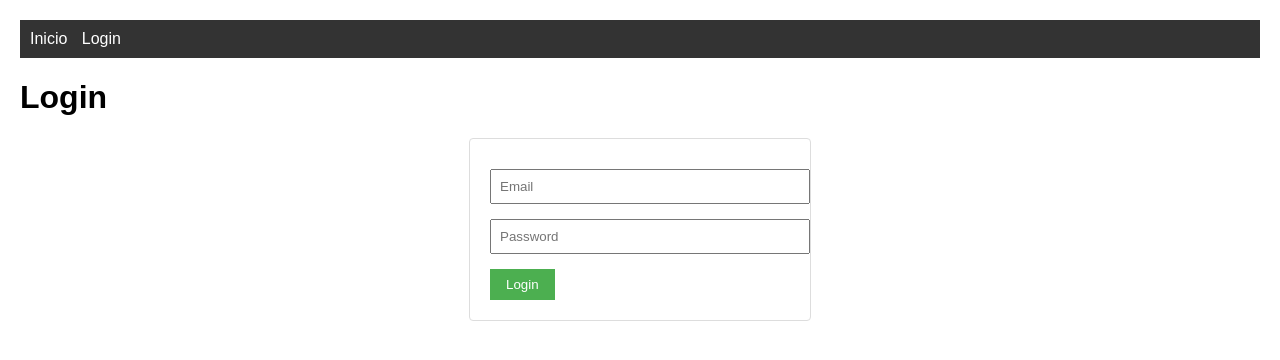
After one commit to nereasaga/investigacion-python-2, a Flask app: page /login in a window 1280 px wide. The commit adds this page. Shown: the top 360 px of the page. Run offline with Flask 3, Linux system fonts and the light colour scheme.

```diff
--- a/app.py
+++ b/app.py
@@ -1,10 +1,21 @@
 from flask import Flask
-from routes import init_routes  # Importa función que define rutas
+from flask_login import LoginManager
+from routes import init_routes
+from models import get_user_by_id
 
 app = Flask(__name__)
+app.secret_key = 'tu_clave_secreta_aqui'  # Necesario para sesiones
+
+login_manager = LoginManager()
+login_manager.init_app(app)
+login_manager.login_view = 'login'  # Nombre de la vista de login
+
+@login_manager.user_loader
+def load_user(user_id):
+    return get_user_by_id(user_id)
 
 # Registrar rutas
 init_routes(app)  # Aquí se vinculan las rutas al proyecto
 
-if __name__ == '__main__':
-    app.run(debug=True)
+# if __name__ == '__main__':
+#     app.run(debug=True)
--- a/requirements.txt
+++ b/requirements.txt
@@ -1,6 +1,7 @@
 blinker==1.9.0
 click==8.1.8
 Flask==3.1.0
+Flask-Login==0.6.3
 itsdangerous==2.2.0
 Jinja2==3.1.6
 MarkupSafe==3.0.2
--- a/routes.py
+++ b/routes.py
@@ -1,21 +1,43 @@
-from flask import jsonify, request, render_template, redirect, url_for
-from models import get_users, get_user_by_id, add_user, update_user, del_user, del_user_by_email  # Importa la función modular
+from flask import jsonify, request, render_template, redirect, url_for, flash
+from flask_login import login_user, logout_user, login_required, current_user
+from models import get_user_by_email, get_users, get_user_by_id, add_user, update_user, del_user, del_user_by_email, get_user_by_username
 
 # Definir rutas
 def init_routes(app):
-    # Ruta de inicio
+    @app.route('/login', methods=['GET', 'POST'])
+    def login():
+        if request.method == 'POST':
+            email = request.form.get('email')
+            password = request.form.get('password')
+            user = get_user_by_email(email)
+
+            if user and user.password == password:  # En producción usar hash
+                login_user(user)
+                return redirect(url_for('index'))
+            flash('Usuario o contraseña incorrectos')
+        return render_template('login.html')
+
+    @app.route('/logout')
+    @login_required
+    def logout():
+        logout_user()
+        return redirect(url_for('login'))
+
     @app.route('/')
+    @login_required
     def index():
         return render_template('index.html')
 
   # Vista de lista de usuarios
     @app.route('/users/view')
+    @login_required
     def list_users_view():
         users = get_users()
         return render_template('users.html', users=users)
 
     # Vista de usuario individual
     @app.route('/users/view/<int:user_id>')
+    @login_required
     def view_user(user_id):
         user = get_user_by_id(user_id)
         if user:
--- a/static/css/style.css
+++ b/static/css/style.css
@@ -33,8 +33,15 @@ th {
 }
 
 form {
-    max-width: 400px;
-    margin: 20px 0;
+    max-width: 300px;
+    margin: 20px auto;
+    padding: 20px;
+    border: 1px solid #ddd;
+    border-radius: 4px;
+}
+
+form div {
+    margin-bottom: 15px;
 }
 
 input {
@@ -84,3 +91,11 @@ button:hover {
 .button:hover {
     background-color: #45a049;
 }
+
+.alert {
+    padding: 10px;
+    margin: 10px 0;
+    background-color: #f44336;
+    color: white;
+    border-radius: 4px;
+}
--- a/templates/base.html
+++ b/templates/base.html
@@ -7,7 +7,12 @@
 <body>
     <nav>
         <a href="{{ url_for('index') }}">Inicio</a>
-        <a href="{{ url_for('list_users_view') }}">Usuarios</a>
+        {% if current_user.is_authenticated %}
+            <a href="{{ url_for('list_users_view') }}">Usuarios</a>
+            <a href="{{ url_for('logout') }}">Logout</a>
+        {% else %}
+            <a href="{{ url_for('login') }}">Login</a>
+        {% endif %}
     </nav>
     <div class="content">
         {% block content %}{% endblock %}
--- /dev/null
+++ b/templates/login.html
@@ -0,0 +1,23 @@
+{% extends 'base.html' %}
+
+{% block title %}Login{% endblock %}
+
+{% block content %}
+    <h1>Login</h1>
+    {% with messages = get_flashed_messages() %}
+        {% if messages %}
+            {% for message in messages %}
+                <div class="alert">{{ message }}</div>
+            {% endfor %}
+        {% endif %}
+    {% endwith %}
+    <form method="POST">
+        <div>
+            <input type="email" name="email" placeholder="Email" required>
+        </div>
+        <div>
+            <input type="password" name="password" placeholder="Password" required>
+        </div>
+        <button type="submit">Login</button>
+    </form>
+{% endblock %}
```
Also changed, not shown: models.py (+17 -2 lines), 13 other files.
